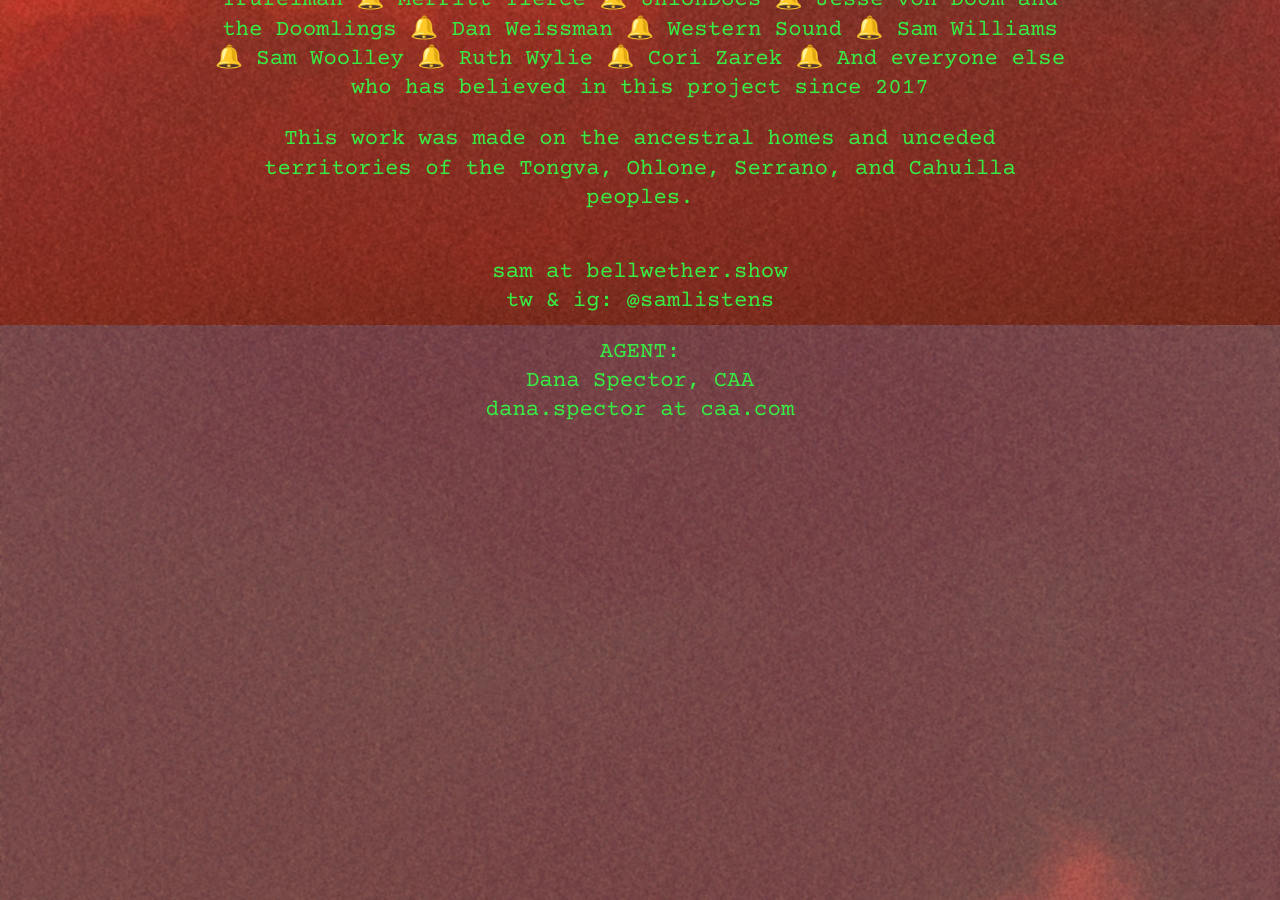
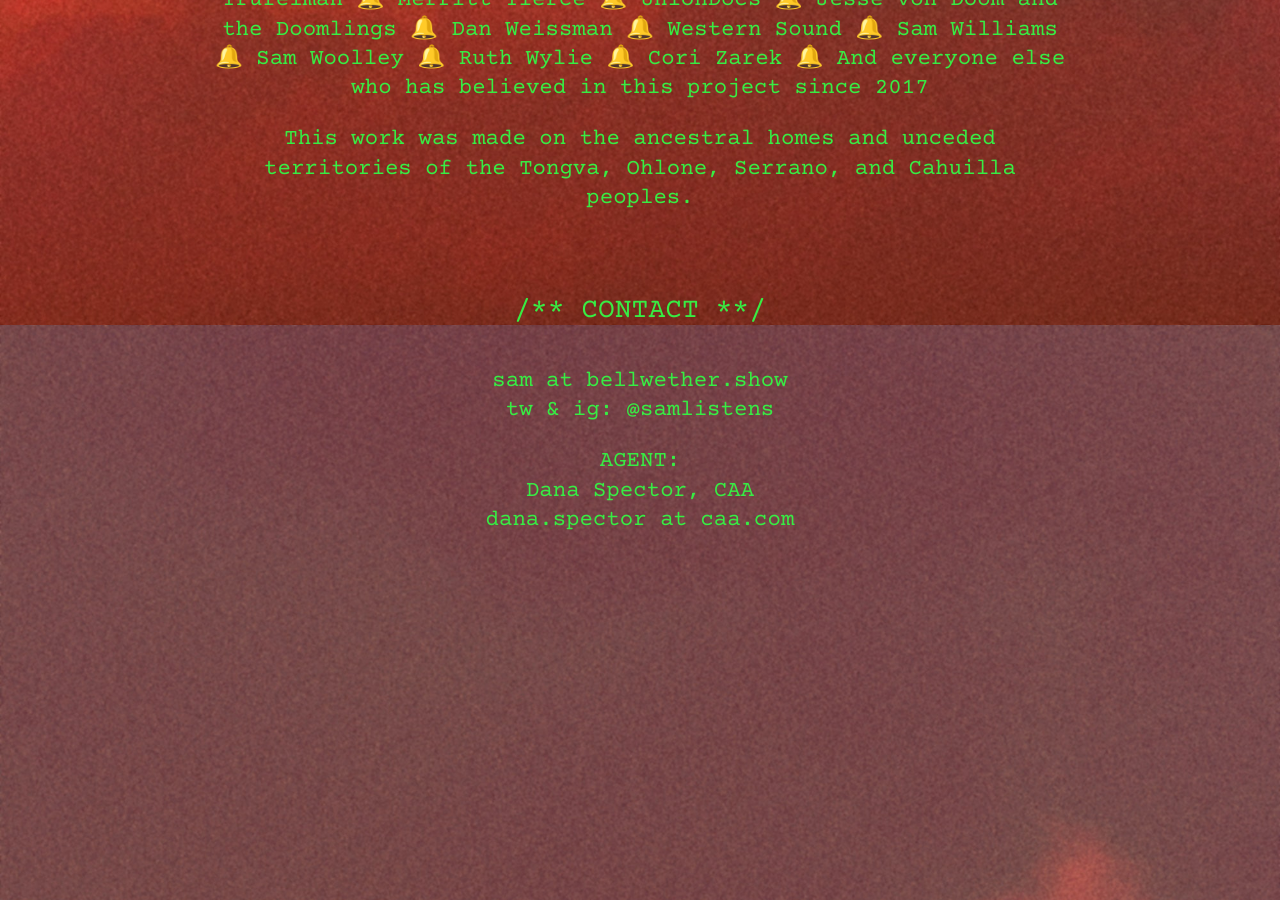
Before and after one commit to gr33nspan/bellwether, a Jekyll site: the page built from index.md, in a window 1280 px wide and 900 px high, scrolled down 5435 px. Built offline with Jekyll 4.4.1, drawn with Linux system fonts in a browser that asks for light colours; nearby versions of some CDN libraries; our own code applies the rules of GitHub Pages for plain Markdown files; library files that are not in the unit come from our copies.

Commit message:
add contact heading

```diff
--- a/_layouts/home.html
+++ b/_layouts/home.html
@@ -132,6 +132,7 @@ The 1,047 backers of the 2018 Kickstarter Campaign 🔔 The Institute for the Fu
 
 <!--CONTACT-->
 <div class="wrapper text" id="contact">
+  <h2>/** CONTACT **/</h2>
 	<p>sam at bellwether.show<br>
 	tw & ig: @samlistens </p>
 
```
